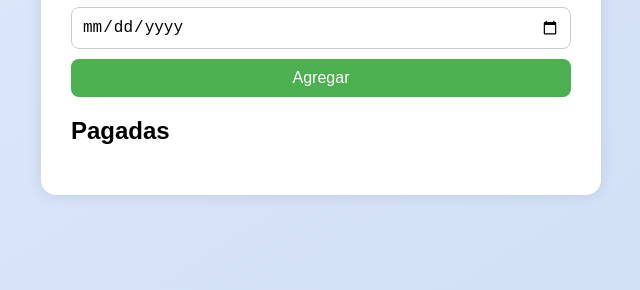
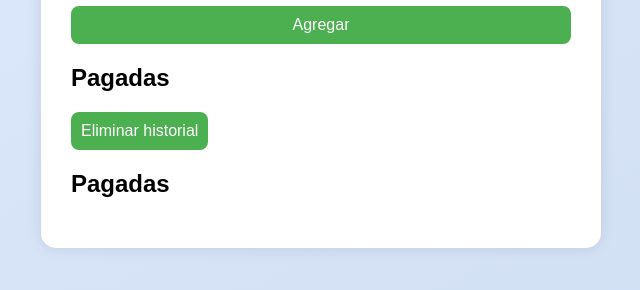
Before and after one commit to Jezaell/Jezaellprueba.github.io, a plain HTML site: page index.html in a window 1280 px wide. Shown: the part 378-668 px from the top of the page, without its empty margins (319-959 px from the left). Drawn offline with Linux system fonts and the light colour scheme.

Commit message:
index.html

```diff
--- a/index.html
+++ b/index.html
@@ -17,6 +17,11 @@
     </form>
 
     <div id="facturas"></div>
+    <div id="pagadas-container">
+  <h2>Pagadas</h2>
+  <button id="borrar-historial">Eliminar historial</button>
+  <div id="pagadas"></div>
+</div>
   </div>
 
   <script src="js.js"></script>
```
